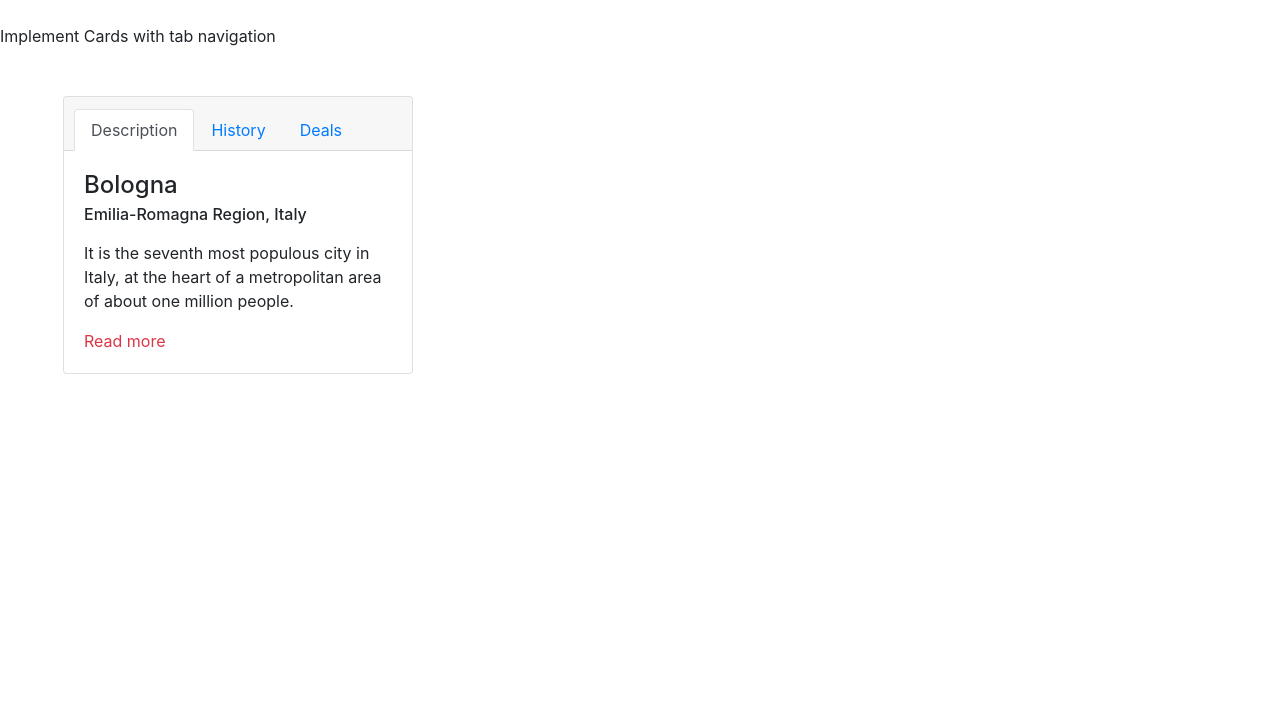
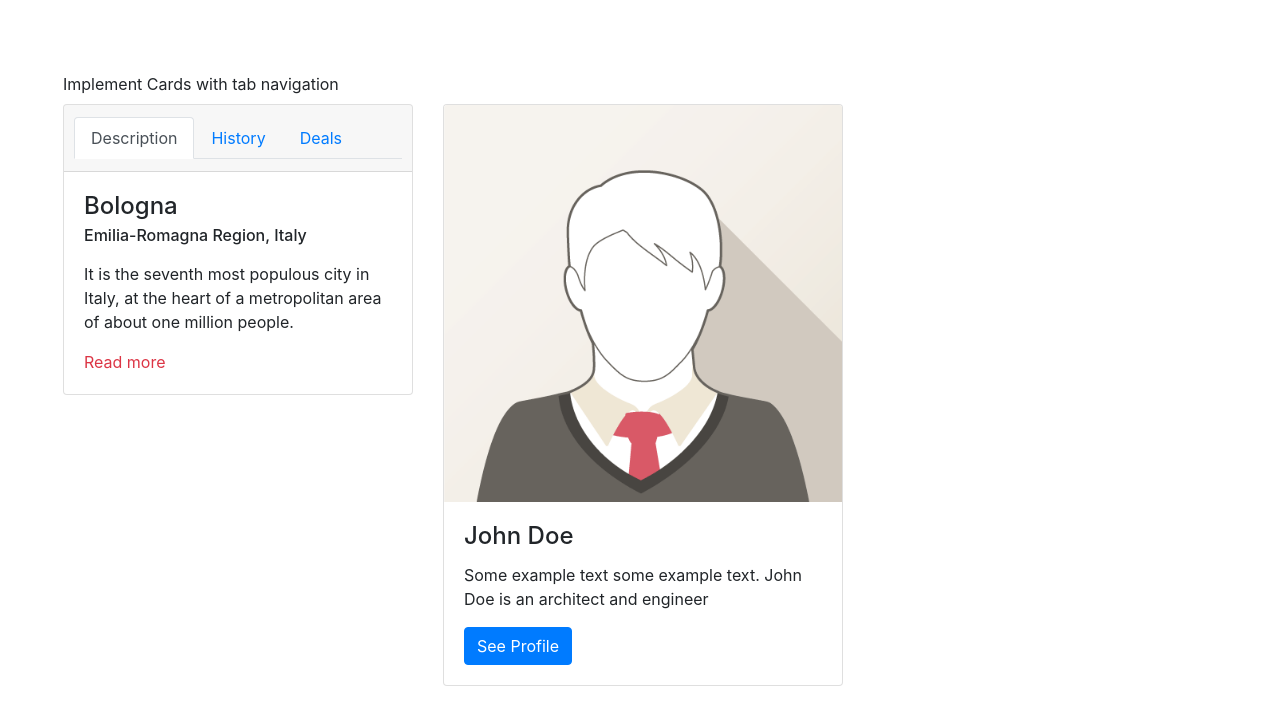
Before and after one commit to codertcet111/MultipleCarouselBootstrap, a plain HTML site: page carousal_bootstrap.html in a window 1280 px wide. Shown: the part 1188-1912 px from the top of the page. Before the commit the page ends 1634 px from the top, so only its background shows below. Drawn offline with nearby package versions, Linux system fonts and the light colour scheme.

Commit message:
profile card

```diff
--- a/carousal_bootstrap.html
+++ b/carousal_bootstrap.html
@@ -97,13 +97,13 @@
 
 <br>
 
-Implement Cards with tab navigation
 <div class="container m-5">
+  <p class="mt-2 mb-2">Implement Cards with tab navigation</p>
   <div class="row">
     <div class="col-12 col-sm-8 col-md-6 col-lg-4">
       <div class="card">
         <div class="card-header">
-          <ul class="nav nav-tabs card-header-tabs" id="bologna-list" role="tablist">
+          <ul class="nav nav-tabs card-header-pills" id="bologna-list" role="tablist">
             <li class="nav-item">
               <a class="nav-link active" href="#description" role="tab" aria-controls="description" aria-selected="true">Description</a>
             </li>
@@ -138,6 +138,16 @@ Implement Cards with tab navigation
         </div>
       </div>
     </div>
+    <div class="col-12 col-sm-8 col-md-6 col-lg-4">
+      <div class="card" style="width:400px">
+        <img class="card-img-top" src="img_avatar1.png" alt="Card image" style="width:100%">
+        <div class="card-body">
+          <h4 class="card-title">John Doe</h4>
+          <p class="card-text">Some example text some example text. John Doe is an architect and engineer</p>
+          <a href="#" class="btn btn-primary">See Profile</a>
+        </div>
+      </div>
+    </div>
   </div>
 </div>
 <script type="text/javascript">
```
Also changed, not shown: img_avatar1.png (added).
